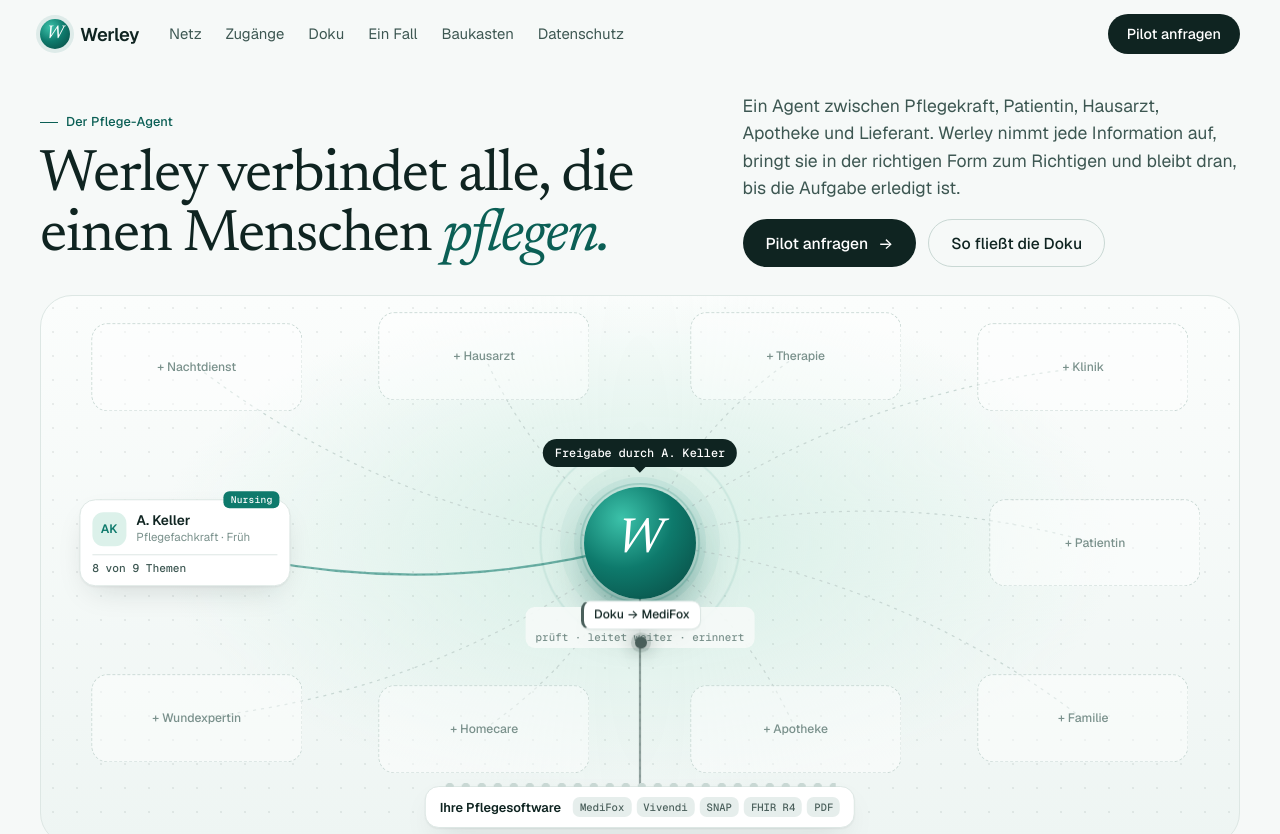
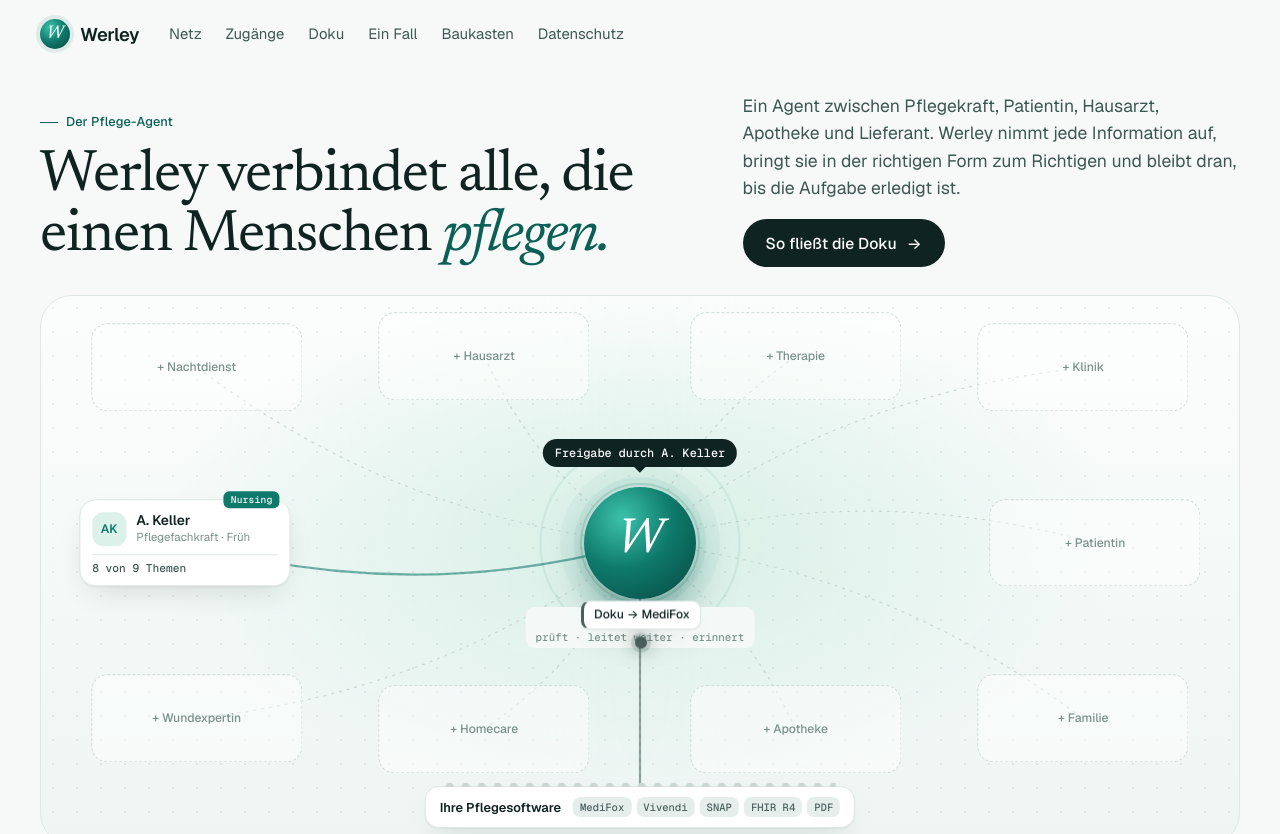
Before and after one commit to pedroG-git/werley, a plain HTML site: page index.html in a window 1280 px wide. Shown: the top 834 px of the page. Drawn offline with nearby package versions, Linux system fonts and the light colour scheme.

Commit message:
Remove contact buttons
Co-Authored-By: Claude Opus 5.5 <noreply@anthropic.com>

```diff
--- a/index.html
+++ b/index.html
@@ -541,9 +541,7 @@ footer .wrap{display:flex;flex-wrap:wrap;gap:12px 28px;justify-content:space-bet
 
 <header class="nav" id="nav"><div class="wrap">
   <a class="logo" href="#top"><span class="w">W</span>Werley</a>
-  <nav aria-label="Seiten"><a href="#netz">Netz</a><a href="#zugang">Zugänge</a><a href="#doku">Doku</a><a href="#fall">Ein Fall</a><a href="#baukasten">Baukasten</a><a href="#vertrauen">Datenschutz</a></nav>
-  <a class="btn pri" href="#pilot">Pilot anfragen</a>
-</div></header>
+  <nav aria-label="Seiten"><a href="#netz">Netz</a><a href="#zugang">Zugänge</a><a href="#doku">Doku</a><a href="#fall">Ein Fall</a><a href="#baukasten">Baukasten</a><a href="#vertrauen">Datenschutz</a></nav></div></header>
 
 <main id="top">
 <section class="hero"><div class="wrap">
@@ -554,7 +552,7 @@ footer .wrap{display:flex;flex-wrap:wrap;gap:12px 28px;justify-content:space-bet
     </div>
     <div class="hero-side">
       <p class="lede">Ein Agent zwischen Pflegekraft, Patientin, Hausarzt, Apotheke und Lieferant. Werley nimmt jede Information auf, bringt sie in der richtigen Form zum Richtigen und bleibt dran, bis die Aufgabe erledigt ist.</p>
-      <div class="cta-row"><a class="btn pri" href="#pilot">Pilot anfragen <span class="arr">→</span></a><a class="btn sec" href="#doku">So fließt die Doku</a></div>
+      <div class="cta-row"><a class="btn pri" href="#doku">So fließt die Doku <span class="arr">→</span></a></div>
     </div>
   </div>
 
```
